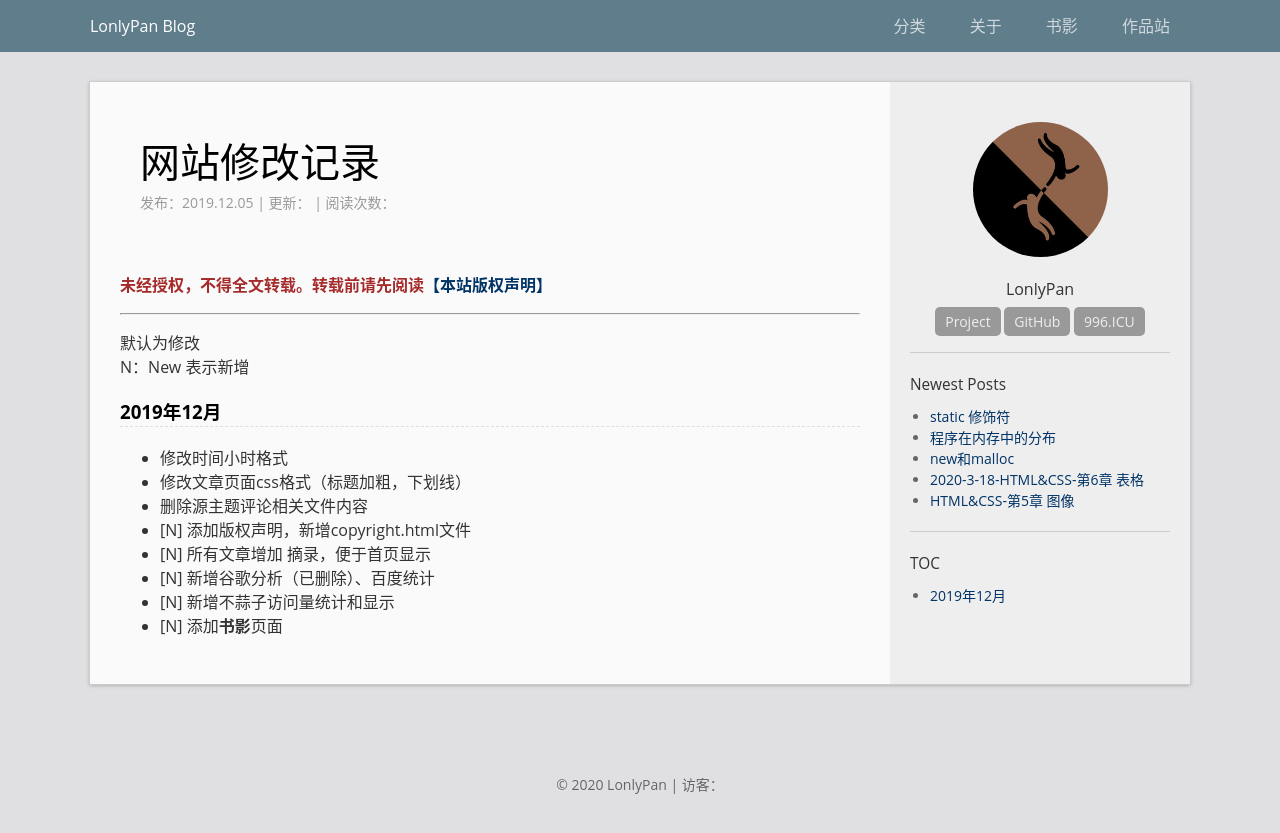
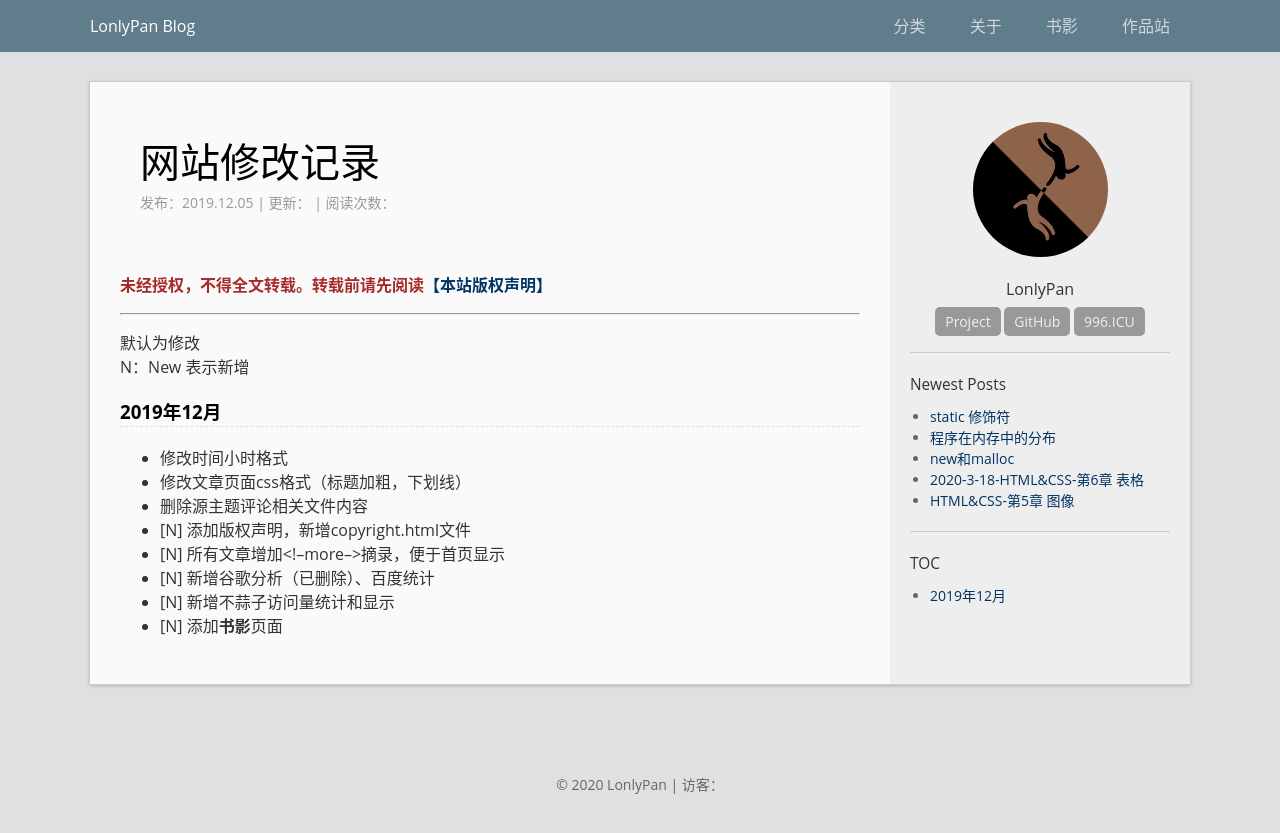
Before and after one commit to LonlyStack/LonlyPan.github.io, a Jekyll site: the page built from _posts/2019-12-5-网站修改记录.md, in a window 1280 px wide. Shown: the top 833 px of the page. Built offline with Jekyll 4.4.1, drawn with Linux system fonts in a browser that asks for light colours; comment, search, counter and statistics services are not loaded.

Commit message:
修改文件: _posts/2019-12-5-网站修改记录.md

```diff
--- a/_posts/2019-12-5-网站修改记录.md
+++ b/_posts/2019-12-5-网站修改记录.md
@@ -15,7 +15,7 @@ N：New 表示新增
 - 修改文章页面css格式（标题加粗，下划线）
 - 删除源主题评论相关文件内容
 - [N] 添加版权声明，新增copyright.html文件
-- [N] 所有文章增加 <!--more-->摘录，便于首页显示
+- [N] 所有文章增加\<!--more-->摘录，便于首页显示
 - [N] 新增谷歌分析（已删除）、百度统计
 - [N] 新增不蒜子访问量统计和显示
 - [N] 添加**书影**页面
```
